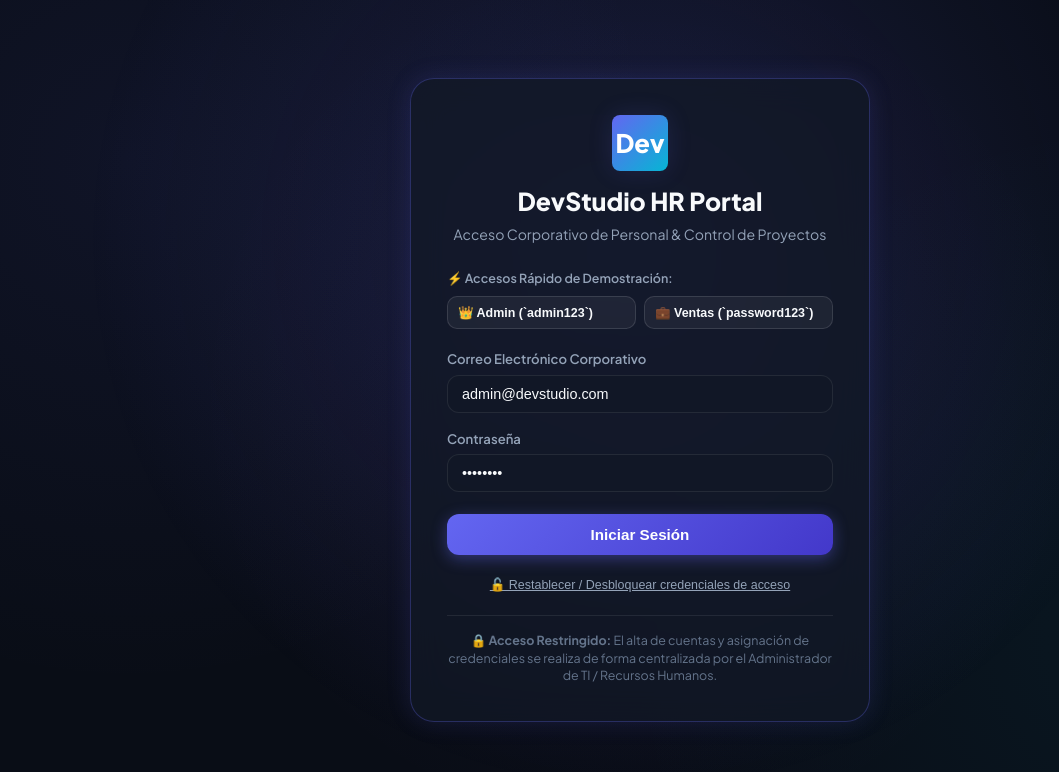
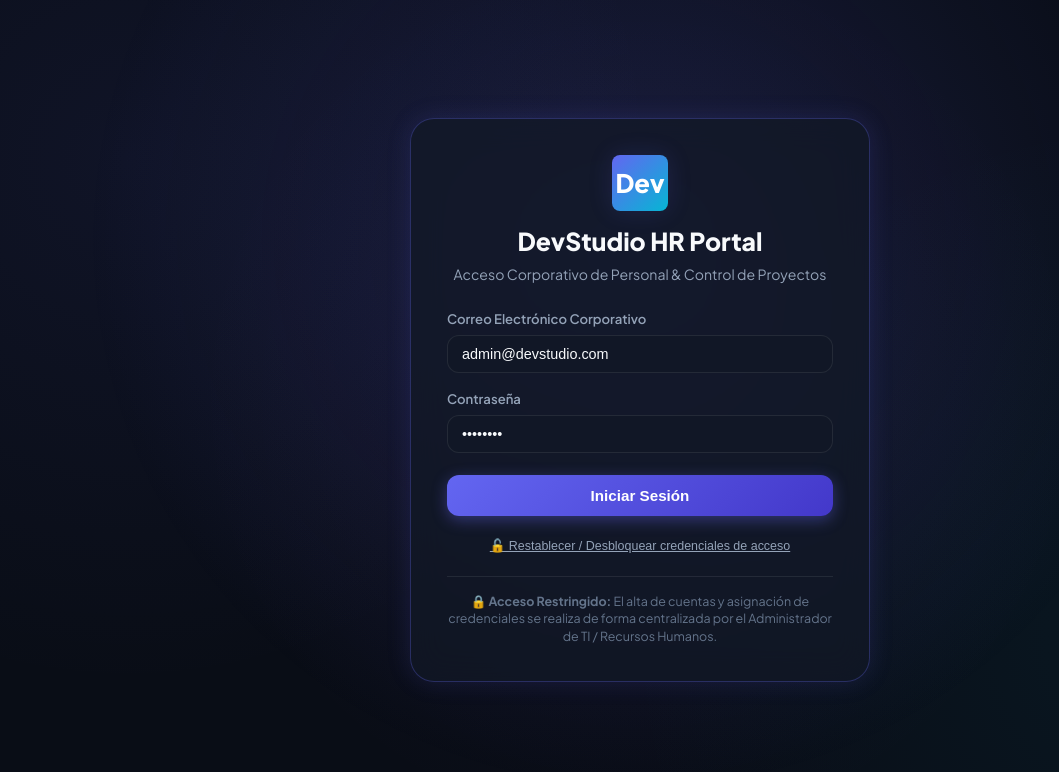
Before and after one commit to Heathx01/Registro-de-Personal, a React app in the folder frontend/: page / in a window 1280 px wide. Shown: the top 772 px of the page, without its empty margins (0-1059 px from the left). Built offline with nearby package versions, Linux system fonts and the light colour scheme; no server answers; the HTML template or start-up script is replaced by a standard one.

Commit message:
refactor: Remove demo buttons from LoginView and verify MySQL database persistence

```diff
--- a/frontend/src/components/LoginView.jsx
+++ b/frontend/src/components/LoginView.jsx
@@ -35,14 +35,6 @@ export default function LoginView({ onLoginSuccess }) {
     } finally {
       setLoading(false);
     }
-  };
-
-  const handleQuickFill = (email, pass) => {
-    setLoginEmail(email);
-    setLoginPassword(pass);
-    setErrorMsg('');
-    setSuccessMsg('');
-    setIsLockedAccount(false);
   };
 
   const handleUnlockClick = async () => {
@@ -157,49 +149,6 @@ export default function LoginView({ onLoginSuccess }) {
           </div>
         )}
 
-        {/* Acceso Rápido Demo / Pre-llenado de credenciales */}
-        <div style={{ marginBottom: '20px' }}>
-          <span style={{ fontSize: '0.78rem', color: 'var(--text-muted)', fontWeight: 600, display: 'block', marginBottom: '8px' }}>
-            ⚡ Accesos Rápido de Demostración:
-          </span>
-          <div style={{ display: 'grid', gridTemplateColumns: '1fr 1fr', gap: '8px' }}>
-            <button
-              type="button"
-              onClick={() => handleQuickFill('admin@devstudio.com', 'admin123')}
-              style={{
-                padding: '8px 10px',
-                borderRadius: '10px',
-                border: '1px solid rgba(255,255,255,0.12)',
-                background: 'rgba(255,255,255,0.05)',
-                color: 'var(--text-main)',
-                fontSize: '0.78rem',
-                fontWeight: 600,
-                cursor: 'pointer',
-                textAlign: 'left',
-              }}
-            >
-              👑 Admin (`admin123`)
-            </button>
-            <button
-              type="button"
-              onClick={() => handleQuickFill('sales@devstudio.com', 'password123')}
-              style={{
-                padding: '8px 10px',
-                borderRadius: '10px',
-                border: '1px solid rgba(255,255,255,0.12)',
-                background: 'rgba(255,255,255,0.05)',
-                color: 'var(--text-main)',
-                fontSize: '0.78rem',
-                fontWeight: 600,
-                cursor: 'pointer',
-                textAlign: 'left',
-              }}
-            >
-              💼 Ventas (`password123`)
-            </button>
-          </div>
-        </div>
-
         {/* FORMULARIO DE INICIO DE SESIÓN CENTRALIZADO */}
         <form onSubmit={handleLoginSubmit} style={{ display: 'flex', flexDirection: 'column', gap: '16px' }}>
           <div>
```
